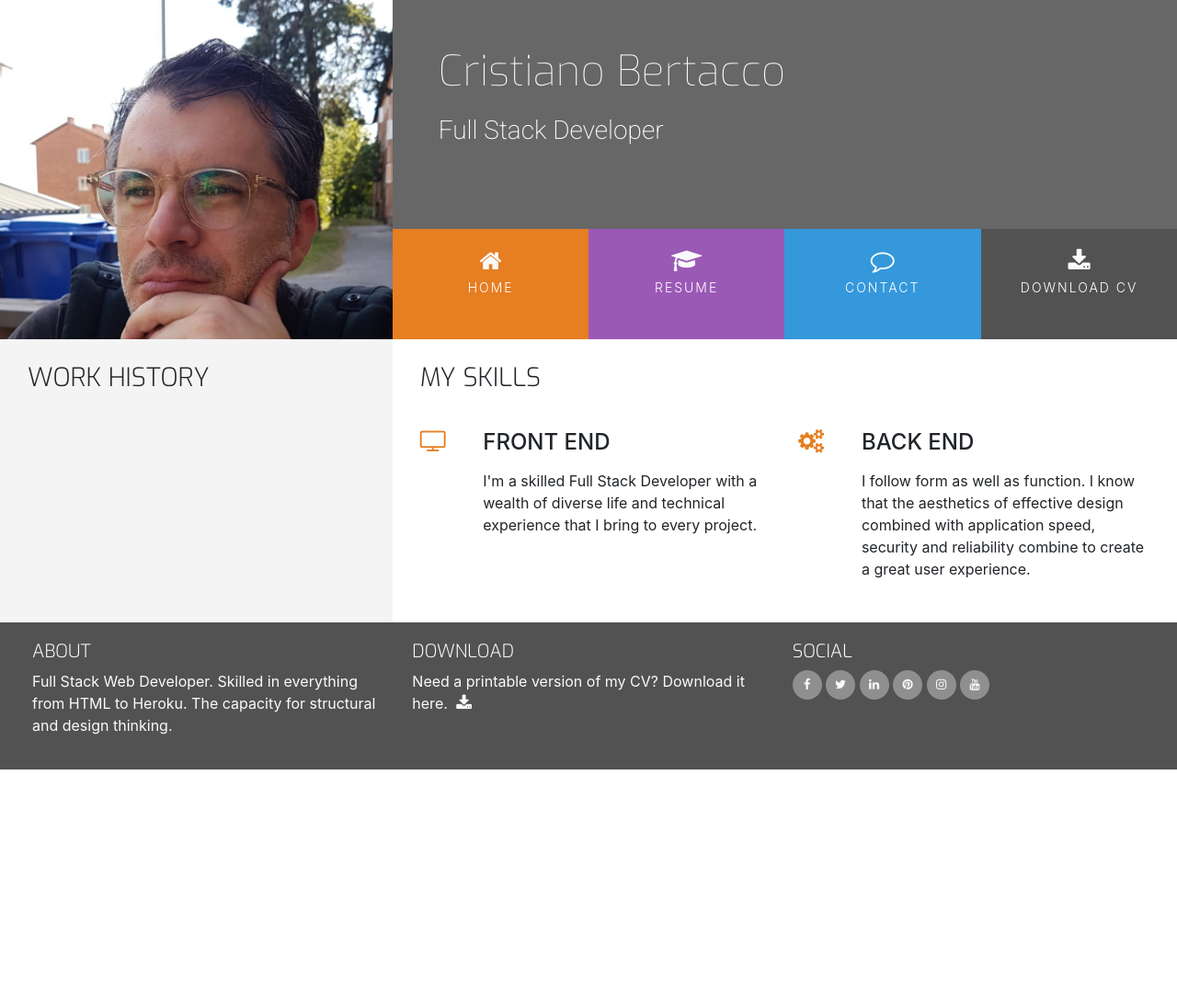
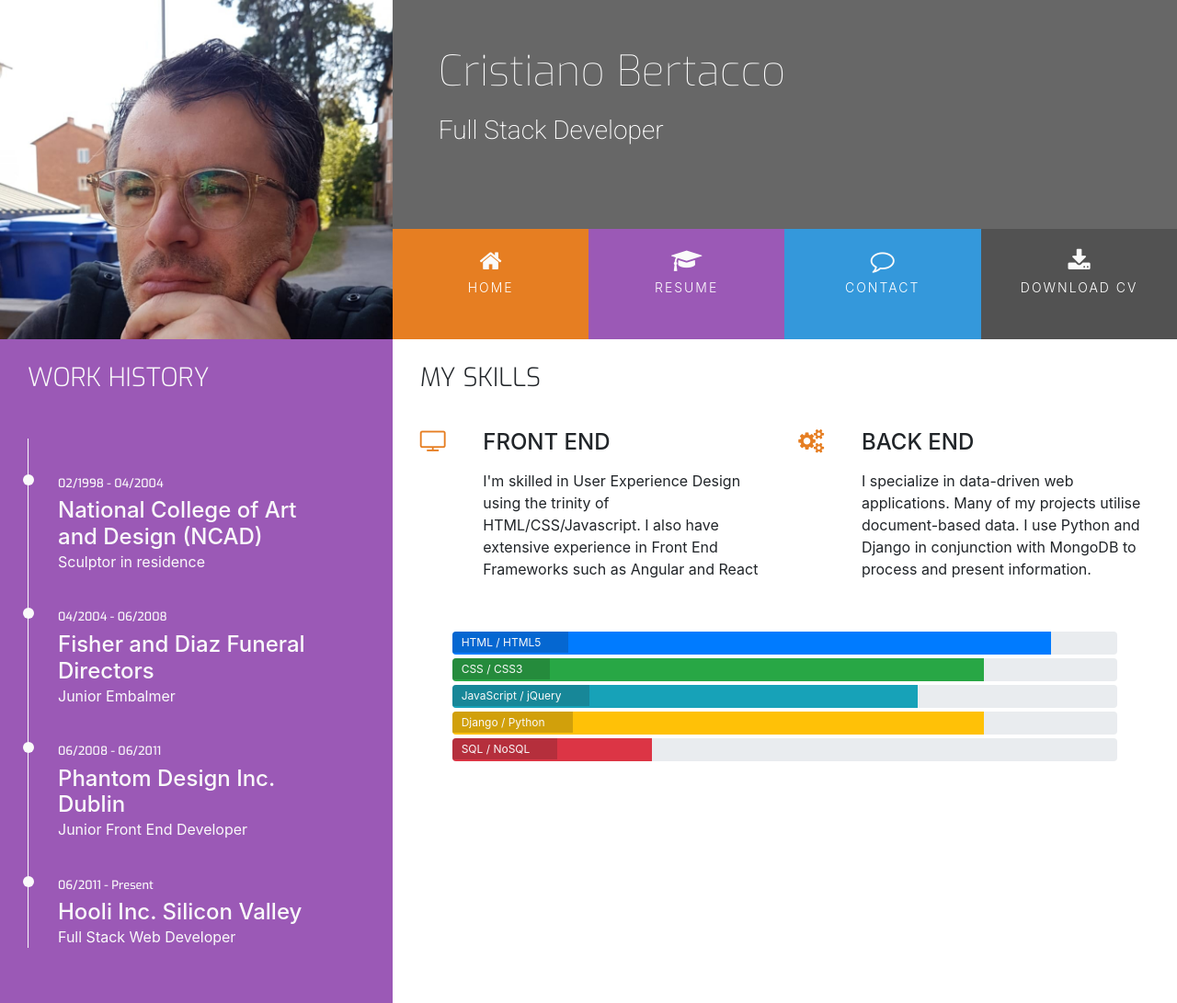
Before and after one commit to kikobertacco/Resume-project-ci, a plain HTML site: page resume.html in a window 1280 px wide. Shown: the top 1091 px of the page at 92% size. Before the commit the page ends 837 px from the top, so only its background shows below. Drawn offline with nearby package versions, Linux system fonts and the light colour scheme.

Commit message:
added resume.html content

```diff
--- a/assets/css/style.css
+++ b/assets/css/style.css
@@ -12,6 +12,9 @@
 
 .bg-color-personal-info {
     background-color: #f4f4f4;
+}
+.bg-color-work-history {
+    background-color:  #9b59b6;
 }
 
 .ui-menu-color-home {
@@ -39,7 +42,7 @@
     padding: 0 30px 30px;
     float: none;
 }
-
+.history-heading,
 .section-heading {
     font-family: "Exo", sans-serif;
     font-weight: 300;
@@ -277,3 +280,71 @@
     position: relative;
     width: 60%;
 }
+
+/* ----------------------------------------Skills */
+
+.progress {
+    position: relative;
+    height: 25px;
+    margin-bottom: 4px;
+}
+
+.progress-type {
+    position: absolute;
+    left: 0px;
+    font-weight: 400;
+    padding: 3px 30px 2px 10px;
+    color: #fafafa;
+    background-color: rgba(25, 25, 25, 0.2);
+}
+
+.progress-section {
+    margin: 40px 20px;
+}
+/* ----------------------------------------Work History */
+
+.history-heading {
+    color: #fafafa;
+    margin-bottom: 50px;
+}
+
+.timeline-item {
+    padding: 4em 2em 0em 2em;
+    position: relative;
+    color: #fafafa;
+    border-left: 1px solid;
+}
+
+.timeline-item p {
+    padding: 0;
+    margin: 0;
+}
+
+.timeline-item:before {
+    content: attr(data-dates);
+    position: absolute;
+    left: 2.5em;
+    top: 3em;
+    display: block;
+    font-family: "Exo", sans-serif;
+    font-weight: 500;
+    font-size: 0.8em;
+    padding: 0;
+    margin: 0;
+}
+
+.timeline-item:after {
+    width: 12px;
+    height: 12px;
+    display: block;
+    top: 2.4em;
+    position: absolute;
+    left: -6px;
+    border-radius: 12px;
+    content: '';
+    background: #fafafa;
+}
+
+.history-items {
+    margin-bottom: 30px;
+}
--- a/resume.html
+++ b/resume.html
@@ -44,14 +44,32 @@
     </header>
     <section class="container-fluid">
         <div class="row">
-            <div class="col-md-4 bg-color-personal-info section-column">
+            <div class="col-md-4 bg-color-work-history section-column">
                 <div class="row">
                     <div class="col-12">
-                        <h3 class="section-heading uppercase">
+                        <h3 class="history-heading uppercase">
                             Work History
                         </h3>
                     </div>
                 </div>
+                <div class="history-items">
+                <div class="timeline-item" data-dates="02/1998 - 04/2004">
+                        <h4>National College of Art and Design (NCAD)</h4>
+                        <p>Sculptor in residence</p>
+                    </div>
+                    <div class="timeline-item" data-dates="04/2004 - 06/2008">
+                        <h4>Fisher and Diaz Funeral Directors</h4>
+                        <p>Junior Embalmer</p>
+                    </div>
+                    <div class="timeline-item" data-dates="06/2008 - 06/2011">
+                        <h4>Phantom Design Inc. Dublin</h4>
+                        <p>Junior Front End Developer</p>
+                    </div>
+                    <div class="timeline-item" data-dates="06/2011 - Present">
+                        <h4>Hooli Inc. Silicon Valley</h4>
+                        <p>Full Stack Web Developer</p>
+                    </div>
+                    </div>
             </div>
             <div class="col-md-8 bg-color-three-reasons section-column">
                 <div class="row">
@@ -68,7 +86,7 @@
                             <div class="col-10">
                                 <h4 class="three-reasons-heading uppercase">Front End</h4>
                                 <p>
-                                    I'm a skilled Full Stack Developer with a wealth of diverse life and technical experience that I bring to every project.
+                                    I'm skilled in User Experience Design using the trinity of HTML/CSS/Javascript. I also have extensive experience in Front End Frameworks such as Angular and React
                                 </p>
                             </div>
                         </div>
@@ -81,9 +99,43 @@
                             <div class="col-10">
                                 <h4 class="three-reasons-heading uppercase">Back End</h4>
                                 <p>
-                                    I follow form as well as function. I know that the aesthetics of effective design combined with application speed, security and reliability combine to create a great user experience.
+                                    I specialize in data-driven web applications. Many of my projects utilise document-based data. I use Python and Django in conjunction with MongoDB to process and present information.
                                 </p>
                             </div>
+                        </div>
+                    </div>
+                </div>
+                <div class="row progress-section">
+                    <div class="col">
+                        <div class="progress">
+                            <div class="progress-bar" role="progressbar" aria-valuenow="90" aria-valuemin="0" aria-valuemax="100" style="width:90%;">
+                                <span class="sr-only">90% complete</span>
+                            </div>
+                            <span class="progress-type">HTML / HTML5</span>
+                        </div>
+                        <div class="progress">
+                            <div class="progress-bar bg-success" role="progressbar" aria-valuenow="80" aria-valuemin="0" aria-valuemax="100" style="width:80%;">
+                                <span class="sr-only">80% complete</span>
+                            </div>
+                            <span class="progress-type">CSS / CSS3</span>
+                        </div>
+                        <div class="progress">
+                            <div class="progress-bar bg-info" role="progressbar" aria-valuenow="70" aria-valuemin="0" aria-valuemax="100" style="width:70%;">
+                                <span class="sr-only">70% complete</span>
+                            </div>
+                            <span class="progress-type">JavaScript / jQuery</span>
+                        </div>
+                        <div class="progress">
+                            <div class="progress-bar bg-warning" role="progressbar" aria-valuenow="80" aria-valuemin="0" aria-valuemax="100" style="width:80%;">
+                                <span class="sr-only">80% complete</span>
+                            </div>
+                            <span class="progress-type">Django / Python</span>
+                        </div>
+                        <div class="progress">
+                            <div class="progress-bar bg-danger" role="progressbar" aria-valuenow="30" aria-valuemin="0" aria-valuemax="100" style="width:30%;">
+                                <span class="sr-only">30% complete</span>
+                            </div>
+                            <span class="progress-type">SQL / NoSQL</span>
                         </div>
                     </div>
                 </div>
```
